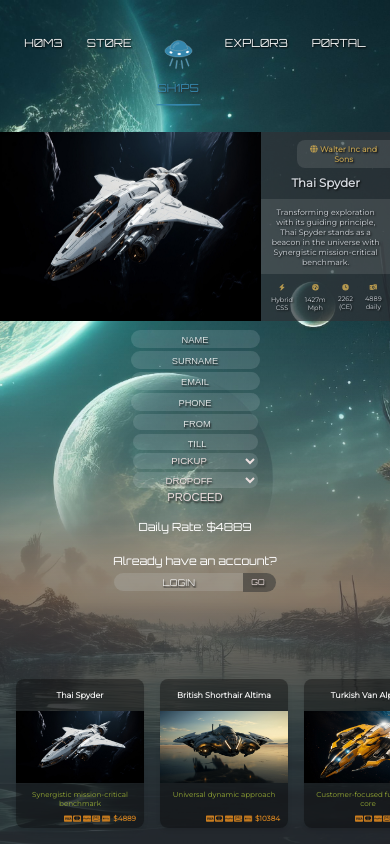
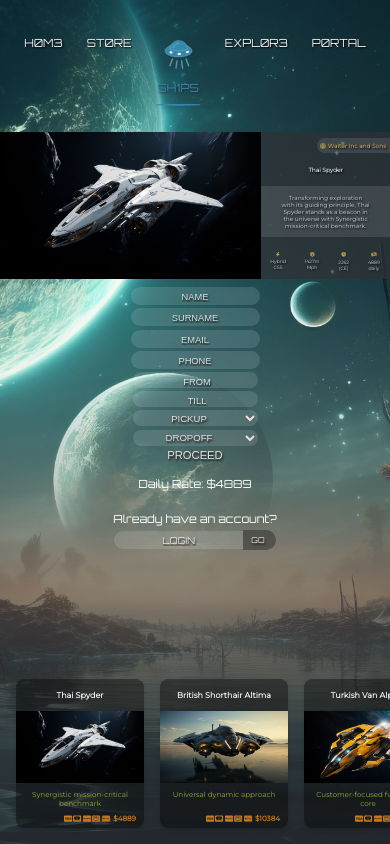
Before and after one commit to thegroosalugg/Andromeda, a React (Vite) app: page /ships in a window 390 px wide. Both pictures are taken after a click on the picture 149 px from the left and 466 px from the top of the page. Built offline with nearby package versions, Linux system fonts and the light colour scheme.

Commit message:
improved ship page css

```diff
--- a/src/pageContent/spaceships/details/ShipDetails.module.css
+++ b/src/pageContent/spaceships/details/ShipDetails.module.css
@@ -6,7 +6,7 @@
   border-radius: 0;
   overflow: auto;
 
-  > img {
+ img {
     width: 640px;
     opacity: 0.8;
   }
@@ -17,7 +17,7 @@
     width: 100%;
     border-radius: 0;
 
-    > img {
+    img {
       width: 67%;
     }
   }
--- a/src/pageContent/spaceships/details/StaticInfoCard.module.css
+++ b/src/pageContent/spaceships/details/StaticInfoCard.module.css
@@ -1,43 +1,54 @@
 .ship-info {
   width: 320px;
+  display: flex;
+  flex-direction: column;
+  justify-content: space-around;
+  text-align: center;
+  text-shadow: 1px 1px 2px #080808;
   color: #d4d8de;
-  text-shadow: 1px 1px 2px #080808;
-  font-size: 0.8rem;
   background-color: rgba(47, 49, 54, 0.7);
   border-radius: 0;
-  display: flex;
-  flex-direction: column;
-  text-align: center;
+
+  h3, h4, p {
+    margin: 0;
+    padding: 0 1rem;
+  }
 
   h4 {
     align-self: end;
-    padding: 0.3rem;
-    margin-bottom: 0;
     max-width: 66%;
+    padding: 0.5rem 1rem;
+    font-size: 1rem;
     color: rgb(184, 154, 79);
     background: rgb(255, 255, 255, 0.1);
     border-radius: 0.5rem 0 0 0.5rem;
   }
 
-  > p {
-    margin: 0;
-    padding: 2rem;
+  h3 {
+    font-size: 1rem;
+  }
+
+  p {
+    flex-basis: 35%;
+    display: flex;
+    align-items: center;
+    font-size: 0.8rem;
+    text-wrap: balance;
     background: rgb(255, 255, 255, 0.1);
   }
 
   .icons {
     display: flex;
-    justify-content: space-between;
-    gap: 0.5rem;
-    margin-top: auto;
-    padding: 2rem;
-    font-size: smaller;
+    justify-content: center;
+    padding: 1rem;
+    gap: 1rem;
     color: rgb(184, 154, 79);
 
     div {
       display: flex;
       flex-direction: column;
       gap: 0.3rem;
+      font-size: 0.8rem;
 
       span {
         color: #d4d8de;
@@ -49,27 +60,23 @@
 @media screen and (min-width: 320px) and (max-width: 440px) {
   .ship-info {
     width: 33%;
-    font-size: 2vw;
 
-    h4 {
-      padding: 1vw;
-      margin: 1vh 0 0;
+    h3, h4, p {
+      padding: 0 2vw;
+      font-size: 1.5vw;
     }
 
-    h2 {
-      margin: 1vh 0;
-    }
-
-    > p {
-      padding: 2vw;
+     h4 {
+      padding: 1vw;
     }
 
     .icons {
-      padding: 2vw;
-      font-size: smaller;
+      padding: 0.5vw 1vw;
+      gap: 2vw;
 
       div {
-        margin: 0.5vw;
+        gap: 0.5vw;
+        font-size: 1.2vw;
       }
     }
   }
--- a/src/pageContent/spaceships/details/StaticInfoCard.tsx
+++ b/src/pageContent/spaceships/details/StaticInfoCard.tsx
@@ -17,13 +17,13 @@ const StaticInfoCard: React.FC<SpaceShip> = (spaceship) => {
       <h4>
         <FontAwesomeIcon icon={['fas', 'globe']} /> {maker}
       </h4>
-      <h2>{model}</h2>
+      <h3>{model}</h3>
       <motion.p
         initial={{ scaleY: 0, opacity: 0 }}
         animate={{ scaleY: 1, opacity: 1 }}
         transition={{ duration: 0.5, ease: 'linear', delay: 0.3 }}
       >
-        {desc}
+        <span>{desc}</span>
       </motion.p>
       <IconRow
         className={css.icons}
```
